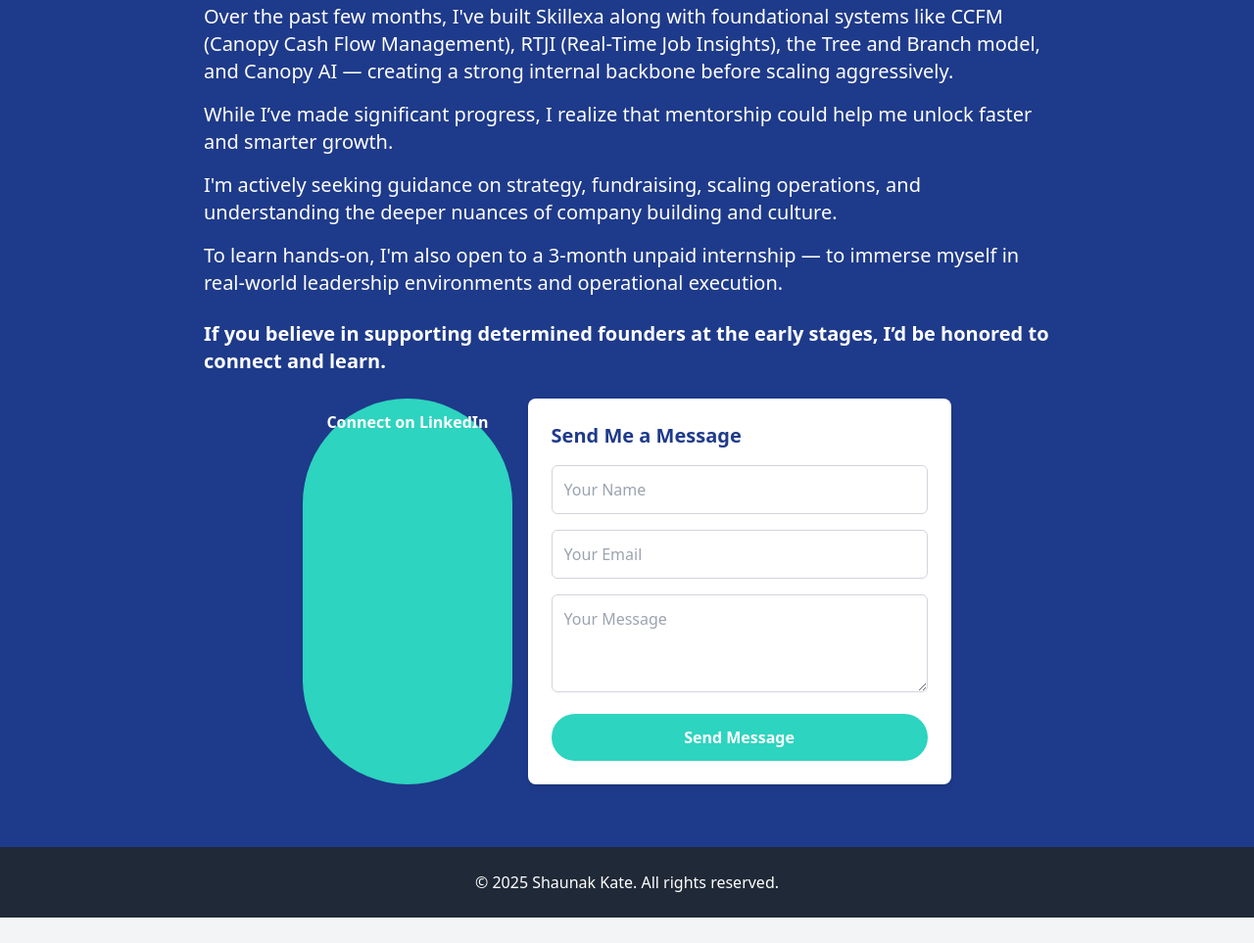
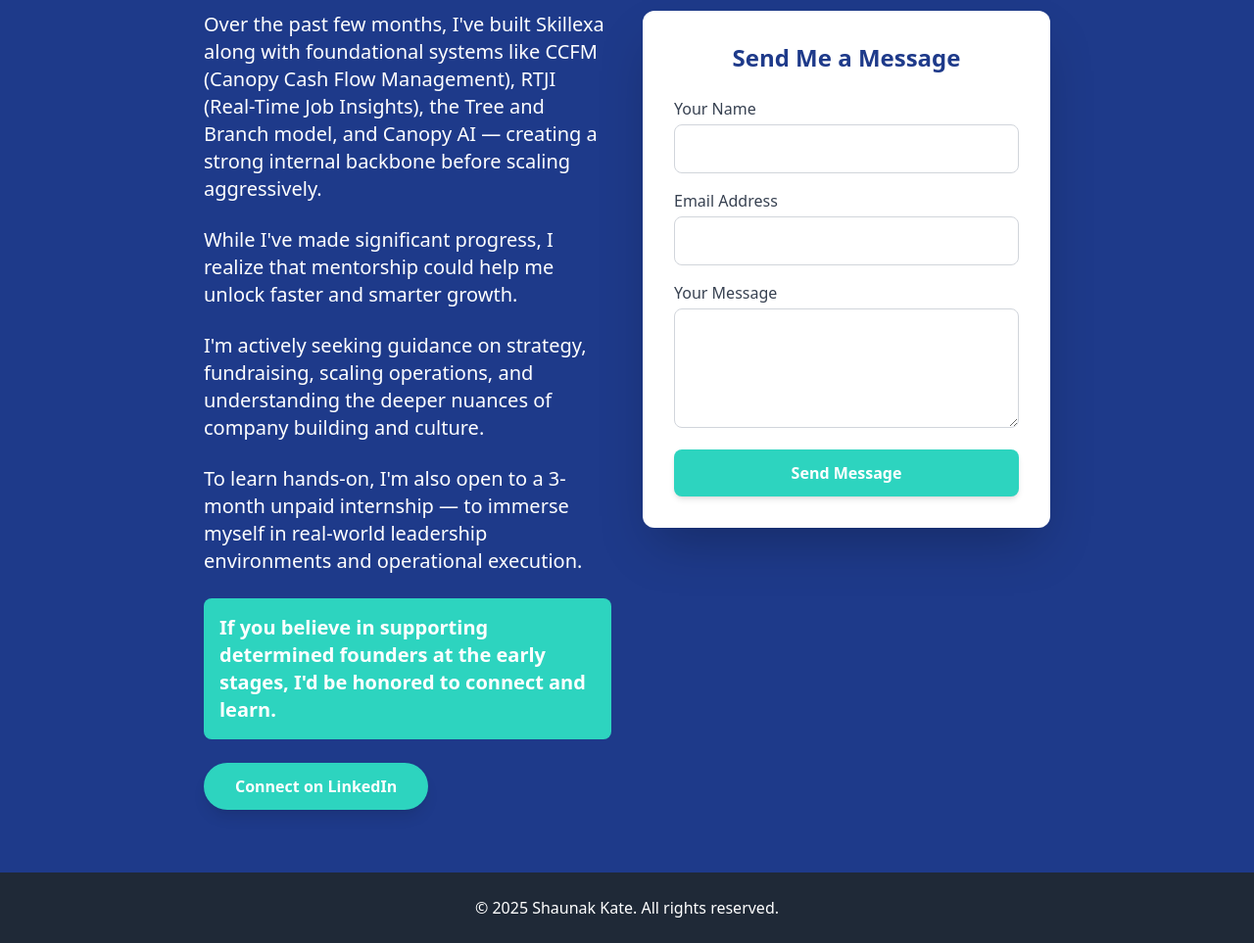
Before and after one commit to Sarang-droid/PORTFOLIO-, a plain HTML site: page public/index.html in a window 1280 px wide. Shown: the part 8395-9358 px from the top of the page at 98% size. Before the commit the page ends 9332 px from the top, so only its background shows below. Drawn offline with nearby package versions, Linux system fonts and the light colour scheme.

Commit message:
portfolio update

```diff
--- a/public/index.html
+++ b/public/index.html
@@ -466,47 +466,71 @@
         </div>
     </section>
 
+
  <!-- Mentorship Section -->
 <!-- Mentorship Section -->
 <section id="mentorship" class="py-16 bg-[var(--skill-blue)] text-white">
     <div class="max-w-4xl mx-auto px-4 fade-in">
-        <h2 class="text-4xl font-bold mb-6">Seeking Mentorship</h2>
-        <p class="text-xl mb-4">
+        <h2 class="text-4xl font-bold mb-8 text-center">Seeking Mentorship</h2>
+        <div class="grid grid-cols-1 md:grid-cols-2 gap-8 items-start">
+            <!-- Text Content -->
+            <div class="space-y-6">
+                <p class="text-xl">
                     Over the past few months, I've built Skillexa along with foundational systems like CCFM (Canopy Cash Flow Management),
                     RTJI (Real-Time Job Insights), the Tree and Branch model, and Canopy AI — creating a strong internal backbone before scaling aggressively.
                 </p>
-        <p class="text-xl mb-4">
-            While I’ve made significant progress, I realize that mentorship could help me unlock faster and smarter growth.
+                <p class="text-xl">
+                    While I've made significant progress, I realize that mentorship could help me unlock faster and smarter growth.
                 </p>
-        <p class="text-xl mb-4">
+                <p class="text-xl">
                     I'm actively seeking guidance on strategy, fundraising, scaling operations, and understanding the deeper nuances of company building and culture.
                 </p>
-        <p class="text-xl mb-6">
+                <p class="text-xl">
                     To learn hands-on, I'm also open to a 3-month unpaid internship — to immerse myself in real-world leadership environments and operational execution.
                 </p>
-        <p class="text-xl mb-6 font-semibold">
-            If you believe in supporting determined founders at the early stages, I’d be honored to connect and learn.
+                <p class="text-xl font-semibold bg-[var(--skill-teal)] p-4 rounded-lg">
+                    If you believe in supporting determined founders at the early stages, I'd be honored to connect and learn.
                 </p>
-        <div class="flex flex-col md:flex-row justify-center space-y-4 md:space-y-0 md:space-x-4 mt-6">
-            <a href="https://www.linkedin.com/in/sarang-kate-54148423b/" target="_blank" class="section-button bg-[var(--skill-teal)] text-white px-6 py-3 rounded-full font-semibold hover:bg-teal-600 transition text-center">
+
+                <!-- LinkedIn Button -->
+                <div class="text-center md:text-left">
+                    <a href="https://www.linkedin.com/in/sarang-kate-54148423b/" target="_blank"
+                       class="inline-block bg-[var(--skill-teal)] hover:bg-teal-600 text-white font-bold py-3 px-8 rounded-full transition duration-300 transform hover:scale-105 shadow-lg">
                         Connect on LinkedIn
                     </a>
-            <!-- Formspree Contact Form -->
-            <form action="https://formspree.io/f/meogowwj" method="POST" class="bg-white p-6 rounded-lg shadow-md w-full md:w-1/2">
-                <h3 class="text-xl font-semibold text-[var(--skill-blue)] mb-4">Send Me a Message</h3>
-                <input type="text" name="name" placeholder="Your Name" class="form-input" required>
-                <input type="email" name="_replyto" placeholder="Your Email" class="form-input" required>
-                <textarea name="message" placeholder="Your Message" class="form-textarea" required></textarea>
+                </div>
+            </div>
+
+            <!-- Contact Form -->
+            <div class="bg-white p-8 rounded-xl shadow-2xl">
+                <h3 class="text-2xl font-bold text-[var(--skill-blue)] mb-6 text-center">Send Me a Message</h3>
+                <form action="https://formspree.io/f/meogowwj" method="POST" class="space-y-4">
+                    <div>
+                        <label for="name" class="block text-gray-700 font-medium mb-1">Your Name</label>
+                        <input type="text" id="name" name="name" required
+                               class="w-full px-4 py-3 border border-gray-300 rounded-lg focus:ring-2 focus:ring-[var(--skill-teal)] focus:border-transparent transition">
+                    </div>
+                    <div>
+                        <label for="email" class="block text-gray-700 font-medium mb-1">Email Address</label>
+                        <input type="email" id="email" name="_replyto" required
+                               class="w-full px-4 py-3 border border-gray-300 rounded-lg focus:ring-2 focus:ring-[var(--skill-teal)] focus:border-transparent transition">
+                    </div>
+                    <div>
+                        <label for="message" class="block text-gray-700 font-medium mb-1">Your Message</label>
+                        <textarea id="message" name="message" rows="4" required
+                                  class="w-full px-4 py-3 border border-gray-300 rounded-lg focus:ring-2 focus:ring-[var(--skill-teal)] focus:border-transparent transition"></textarea>
+                    </div>
                     <input type="text" name="_gotcha" style="display:none">
                     <input type="hidden" name="_next" value="https://skillexa.in/thanks.html">
-                <button type="submit" class="section-button bg-[var(--skill-teal)] text-white px-6 py-3 rounded-full font-semibold hover:bg-teal-600 transition w-full">
+                    <button type="submit"
+                            class="w-full bg-[var(--skill-teal)] hover:bg-teal-600 text-white font-bold py-3 px-6 rounded-lg transition duration-300 transform hover:scale-[1.02] shadow-md">
                         Send Message
                     </button>
                 </form>
             </div>
         </div>
+    </div>
 </section>
-
     <!-- Footer -->
     <footer class="bg-gray-800 text-white py-6">
         <div class="max-w-4xl mx-auto px-4 text-center">
```
Lines whose indentation alone changed are shown as unchanged.
